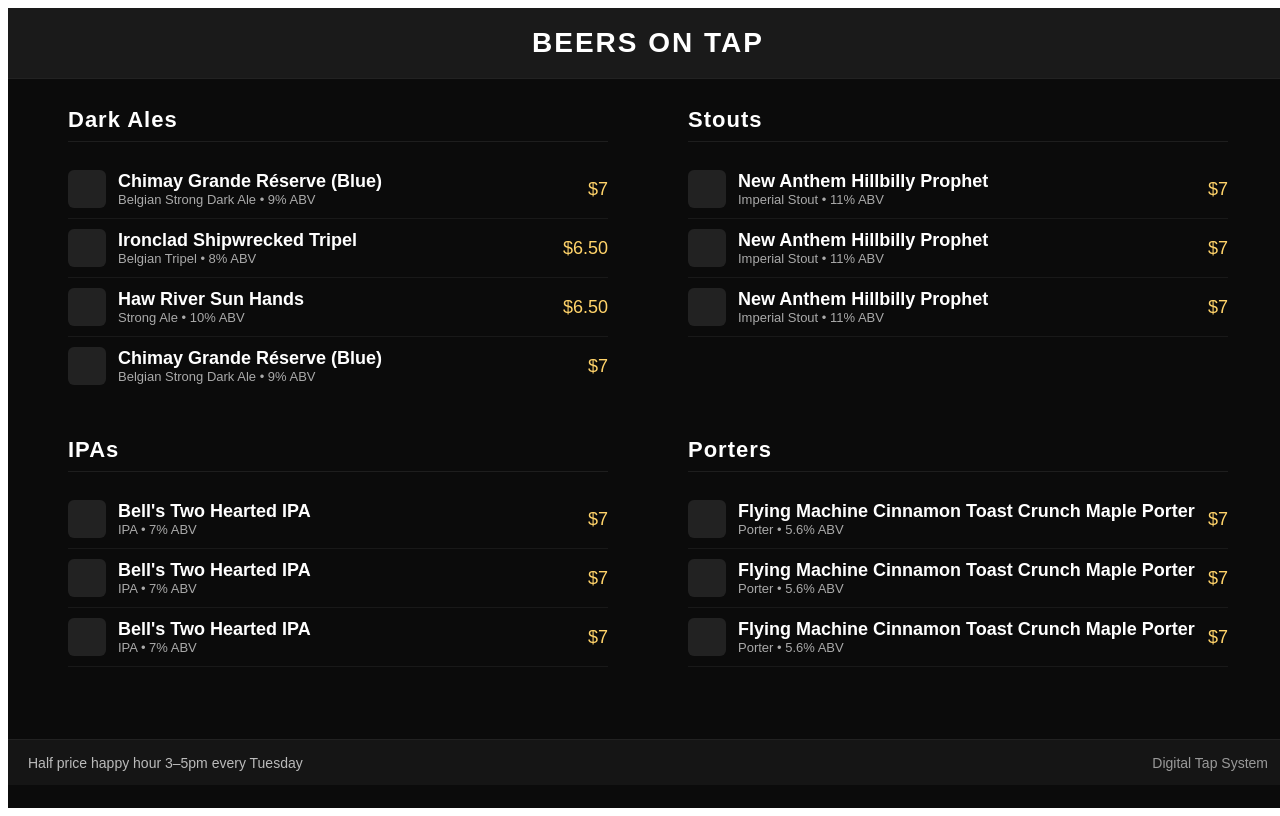
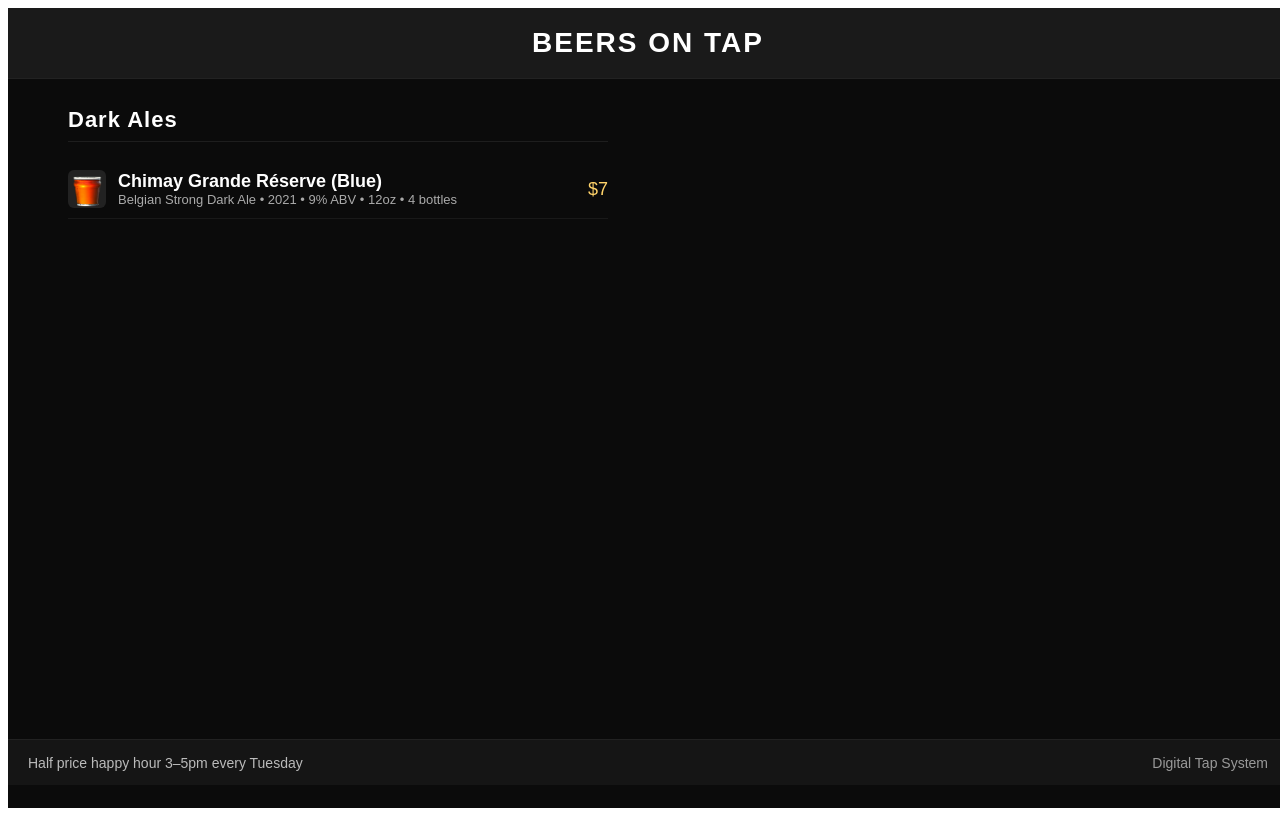
Before and after one commit to mhorger3/HomeBrewBarMenu, an Angular app: page / in a window 1280 px wide. Built offline with nearby package versions, Linux system fonts and the light colour scheme.

Commit message:
refactor beer model

```diff
--- a/public/assets/beers.json
+++ b/public/assets/beers.json
@@ -10,232 +10,11 @@
         "brewery": "Bières de Chimay",
         "style": "Belgian Strong Dark Ale",
         "abv": 9.0,
-        "price": "$7"
-      },
-      {
-        "id": 102,
-        "tap": 2,
-        "name": "Ironclad Shipwrecked Tripel",
-        "brewery": "Ironclad Brewing",
-        "style": "Belgian Tripel",
-        "abv": 8.0,
-        "price": "$6.50"
-      },
-      {
-        "id": 103,
-        "tap": 3,
-        "name": "New Anthem Hillbilly Prophet",
-        "brewery": "New Anthem Beer Project",
-        "style": "Imperial Stout",
-        "abv": 11.0,
-        "price": "$7"
-      },
-      {
-        "id": 104,
-        "tap": 4,
-        "name": "Haw River Sun Hands",
-        "brewery": "Haw River",
-        "style": "Strong Ale",
-        "abv": 10.0,
-        "price": "$6.50"
-      },
-      {
-        "id": 105,
-        "tap": 5,
-        "name": "Bell's Two Hearted IPA",
-        "brewery": "Bell's",
-        "style": "IPA",
-        "abv": 7.0,
-        "price": "$7"
-      },
-      {
-        "id": 106,
-        "tap": 6,
-        "name": "Flying Machine Cinnamon Toast Crunch Maple Porter",
-        "brewery": "Flying Machine",
-        "style": "Porter",
-        "abv": 5.6,
-        "price": "$7"
-      },
-      {
-        "id": 101,
-        "tap": 1,
-        "name": "Chimay Grande Réserve (Blue)",
-        "brewery": "Bières de Chimay",
-        "style": "Belgian Strong Dark Ale",
-        "abv": 9.0,
-        "price": "$7"
-      },
-      {
-        "id": 102,
-        "tap": 2,
-        "name": "Ironclad Shipwrecked Tripel",
-        "brewery": "Ironclad Brewing",
-        "style": "Belgian Tripel",
-        "abv": 8.0,
-        "price": "$6.50"
-      },
-      {
-        "id": 103,
-        "tap": 3,
-        "name": "New Anthem Hillbilly Prophet",
-        "brewery": "New Anthem Beer Project",
-        "style": "Imperial Stout",
-        "abv": 11.0,
-        "price": "$7"
-      },
-      {
-        "id": 104,
-        "tap": 4,
-        "name": "Haw River Sun Hands",
-        "brewery": "Haw River",
-        "style": "Strong Ale",
-        "abv": 10.0,
-        "price": "$6.50"
-      },
-      {
-        "id": 105,
-        "tap": 5,
-        "name": "Bell's Two Hearted IPA",
-        "brewery": "Bell's",
-        "style": "IPA",
-        "abv": 7.0,
-        "price": "$7"
-      },
-      {
-        "id": 106,
-        "tap": 6,
-        "name": "Flying Machine Cinnamon Toast Crunch Maple Porter",
-        "brewery": "Flying Machine",
-        "style": "Porter",
-        "abv": 5.6,
-        "price": "$7"
-      },
-      {
-        "id": 101,
-        "tap": 1,
-        "name": "Chimay Grande Réserve (Blue)",
-        "brewery": "Bières de Chimay",
-        "style": "Belgian Strong Dark Ale",
-        "abv": 9.0,
-        "price": "$7"
-      },
-      {
-        "id": 102,
-        "tap": 2,
-        "name": "Ironclad Shipwrecked Tripel",
-        "brewery": "Ironclad Brewing",
-        "style": "Belgian Tripel",
-        "abv": 8.0,
-        "price": "$6.50"
-      },
-      {
-        "id": 103,
-        "tap": 3,
-        "name": "New Anthem Hillbilly Prophet",
-        "brewery": "New Anthem Beer Project",
-        "style": "Imperial Stout",
-        "abv": 11.0,
-        "price": "$7"
-      },
-      {
-        "id": 104,
-        "tap": 4,
-        "name": "Haw River Sun Hands",
-        "brewery": "Haw River",
-        "style": "Strong Ale",
-        "abv": 10.0,
-        "price": "$6.50"
-      },
-      {
-        "id": 105,
-        "tap": 5,
-        "name": "Bell's Two Hearted IPA",
-        "brewery": "Bell's",
-        "style": "IPA",
-        "abv": 7.0,
-        "price": "$7"
-      },
-      {
-        "id": 106,
-        "tap": 6,
-        "name": "Flying Machine Cinnamon Toast Crunch Maple Porter",
-        "brewery": "Flying Machine",
-        "style": "Porter",
-        "abv": 5.6,
-        "price": "$7"
-      },
-      {
-        "id": 101,
-        "tap": 1,
-        "name": "Chimay Grande Réserve (Blue)",
-        "brewery": "Bières de Chimay",
-        "style": "Belgian Strong Dark Ale",
-        "abv": 9.0,
-        "price": "$7"
-      },
-      {
-        "id": 102,
-        "tap": 2,
-        "name": "Ironclad Shipwrecked Tripel",
-        "brewery": "Ironclad Brewing",
-        "style": "Belgian Tripel",
-        "abv": 8.0,
-        "price": "$6.50"
-      },
-      {
-        "id": 101,
-        "tap": 1,
-        "name": "Chimay Grande Réserve (Blue)",
-        "brewery": "Bières de Chimay",
-        "style": "Belgian Strong Dark Ale",
-        "abv": 9.0,
-        "price": "$7"
-      },
-      {
-        "id": 102,
-        "tap": 2,
-        "name": "Ironclad Shipwrecked Tripel",
-        "brewery": "Ironclad Brewing",
-        "style": "Belgian Tripel",
-        "abv": 8.0,
-        "price": "$6.50"
-      },
-      {
-        "id": 101,
-        "tap": 1,
-        "name": "Chimay Grande Réserve (Blue)",
-        "brewery": "Bières de Chimay",
-        "style": "Belgian Strong Dark Ale",
-        "abv": 9.0,
-        "price": "$7"
-      },
-      {
-        "id": 102,
-        "tap": 2,
-        "name": "Ironclad Shipwrecked Tripel",
-        "brewery": "Ironclad Brewing",
-        "style": "Belgian Tripel",
-        "abv": 8.0,
-        "price": "$6.50"
-      },
-      {
-        "id": 101,
-        "tap": 1,
-        "name": "Chimay Grande Réserve (Blue)",
-        "brewery": "Bières de Chimay",
-        "style": "Belgian Strong Dark Ale",
-        "abv": 9.0,
-        "price": "$7"
-      },
-      {
-        "id": 102,
-        "tap": 2,
-        "name": "Ironclad Shipwrecked Tripel",
-        "brewery": "Ironclad Brewing",
-        "style": "Belgian Tripel",
-        "abv": 8.0,
-        "price": "$6.50"
+        "price": "$7",
+        "year": "2021",
+        "quantity": 4,
+        "volume": "12oz",
+        "logoUrl": ""
       }
     ]
   }
--- a/src/app/components/beer-row/beer-row.html
+++ b/src/app/components/beer-row/beer-row.html
@@ -2,7 +2,13 @@
 
   <div class="beer-left">
 
-    <div class="beer-logo"></div>
+    <img
+      class="beer-logo"
+      [src]="beer().logoUrl || 'assets/logos/default-beer.png'"
+      [alt]="beer().name"
+      loading="lazy"
+      onerror="this.src='assets/logos/default-beer.png'"
+    />
 
     <div class="beer-text">
 
@@ -11,7 +17,7 @@
       </div>
 
       <div class="beer-sub">
-        {{ beer().style }} • {{ beer().abv }}% ABV
+        {{ beer().style }} • {{ beer().year }} • {{ beer().abv }}% ABV • {{ beer().volume }} • {{ beer().quantity }} bottles
       </div>
 
     </div>
--- a/src/app/components/display/display.css
+++ b/src/app/components/display/display.css
@@ -89,6 +89,7 @@ html, body {
   border-radius: 6px;
   background: #222;
   flex-shrink: 0;
+  object-fit: contain;
 }
 
 /* text block */
--- a/src/app/services/layout.service.ts
+++ b/src/app/services/layout.service.ts
@@ -92,7 +92,6 @@ export class LayoutService {
     if (s.includes('sour')) return 'Sours';
     if (s.includes('farmhouse') || s.includes('saison') || s.includes('wild')) return 'Wild Ales';
     if (s.includes('ipa')) return 'IPAs';
-    if (s.includes('stout')) return 'Stouts';
     if (s.includes('porter')) return 'Porters';
     if (s.includes('lager')) return 'Lagers';
     if (s.includes('pils')) return 'Pilsners';
```
Also changed, not shown: src/app/models/beer.ts (+9 -0 lines), src/assets/beers.json (deleted, +0 -62 lines), public/assets/logos/default-beer.png (added).
